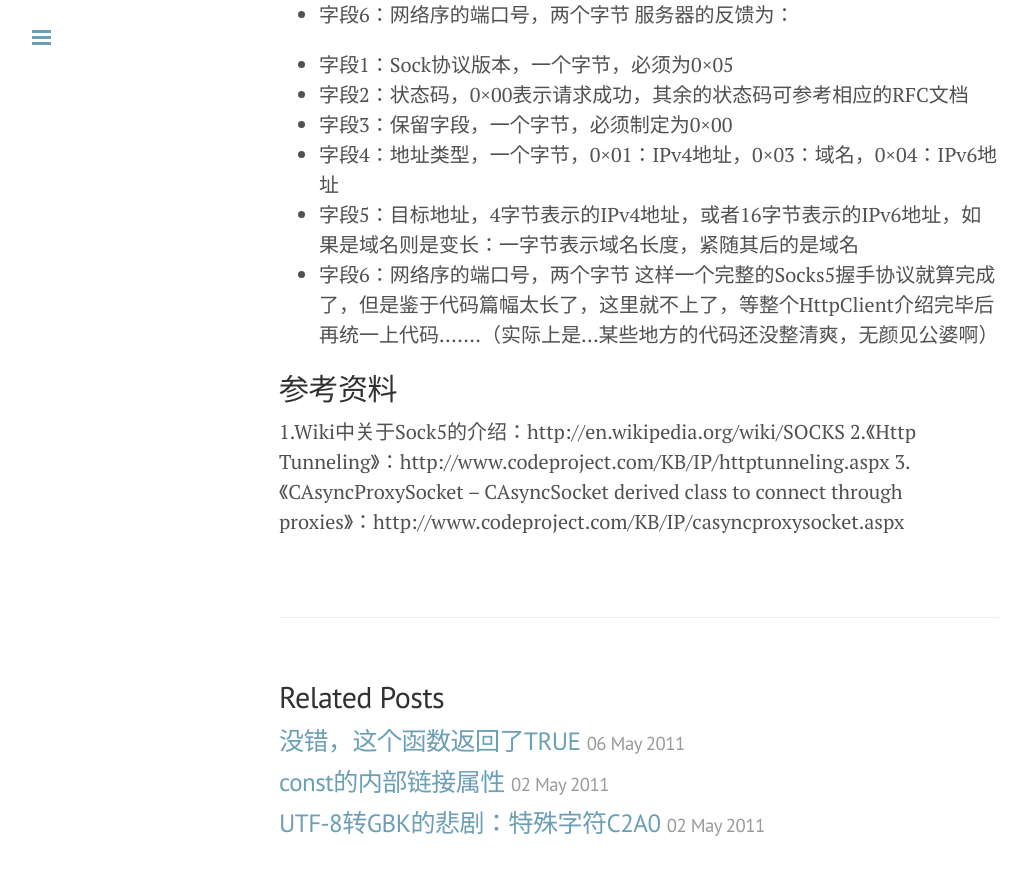
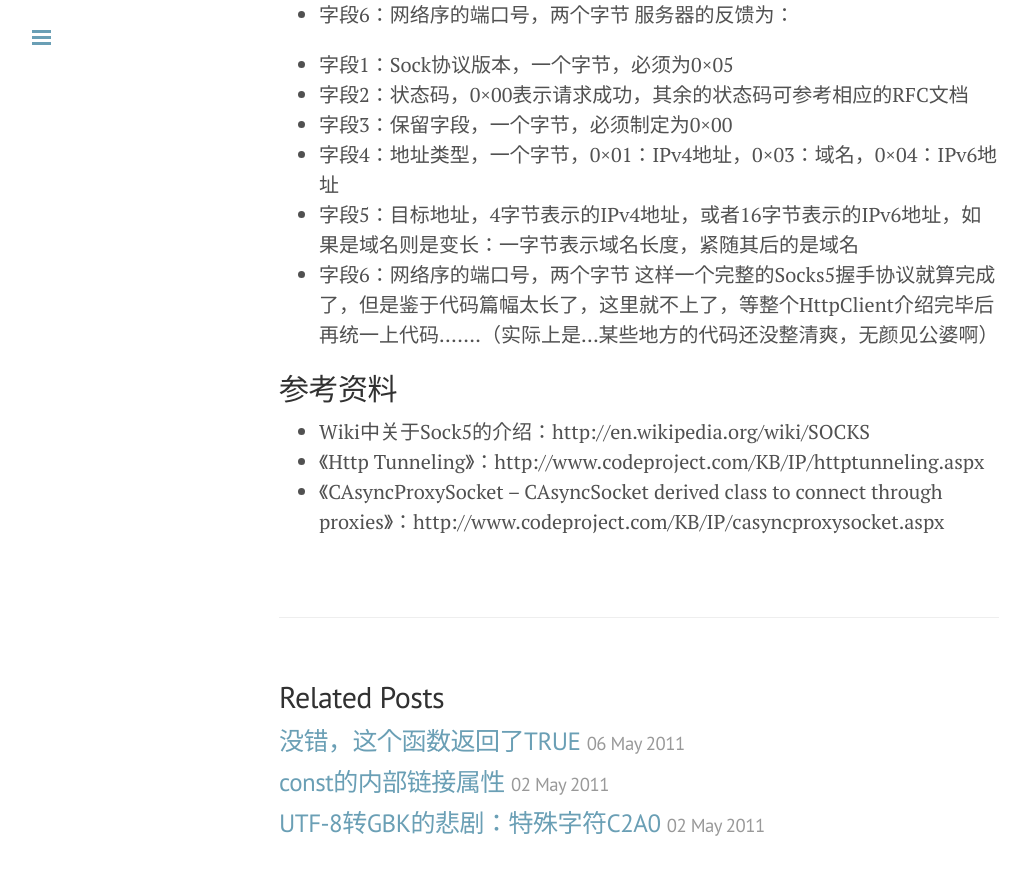
Before and after one commit to xiangwangfeng/xiangwangfeng.github.io, a Jekyll site: the page built from _posts/2011-05-08-构造HttpClient三部曲之一：支持代理的Socket封装.md, in a window 1280 px wide and 900 px high, scrolled down 5596 px. Shown: the top 875 px of the window, without its empty margins (1-1029 px from the left). Built offline with Jekyll 4.4.1, drawn with Linux system fonts in a browser that asks for light colours; Markdown is read by kramdown in place of the engine named in the settings.

Commit message:
Update 2011-05-08-构造HttpClient三部曲之一：支持代理的Socket封装.md

```diff
--- a/_posts/2011-05-08-构造HttpClient三部曲之一：支持代理的Socket封装.md
+++ b/_posts/2011-05-08-构造HttpClient三部曲之一：支持代理的Socket封装.md
@@ -173,8 +173,8 @@ Socks5是Socks4的一个升级版本，增加了很多Socks4不支持的特性
 这样一个完整的Socks5握手协议就算完成了，但是鉴于代码篇幅太长了，这里就不上了，等整个HttpClient介绍完毕后再统一上代码…….（实际上是…某些地方的代码还没整清爽，无颜见公婆啊）
 
 ##参考资料
-1.Wiki中关于Sock5的介绍：http://en.wikipedia.org/wiki/SOCKS
-2.《Http Tunneling》：http://www.codeproject.com/KB/IP/httptunneling.aspx
-3.《CAsyncProxySocket – CAsyncSocket derived class to connect through proxies》：http://www.codeproject.com/KB/IP/casyncproxysocket.aspx
+* Wiki中关于Sock5的介绍：http://en.wikipedia.org/wiki/SOCKS
+* 《Http Tunneling》：http://www.codeproject.com/KB/IP/httptunneling.aspx
+* 《CAsyncProxySocket – CAsyncSocket derived class to connect through proxies》：http://www.codeproject.com/KB/IP/casyncproxysocket.aspx
 
 [1]:/images/http_proxy.jpg
```
